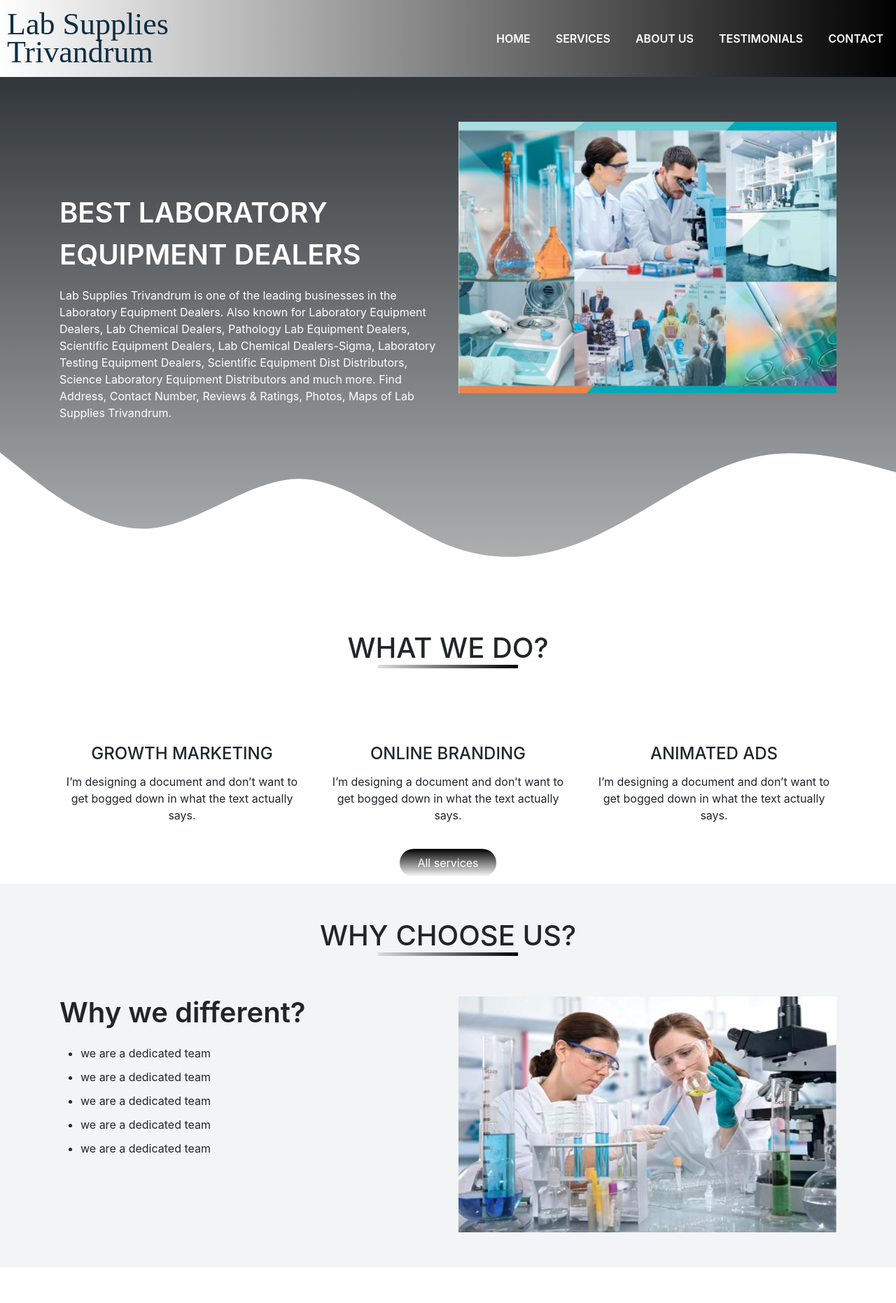
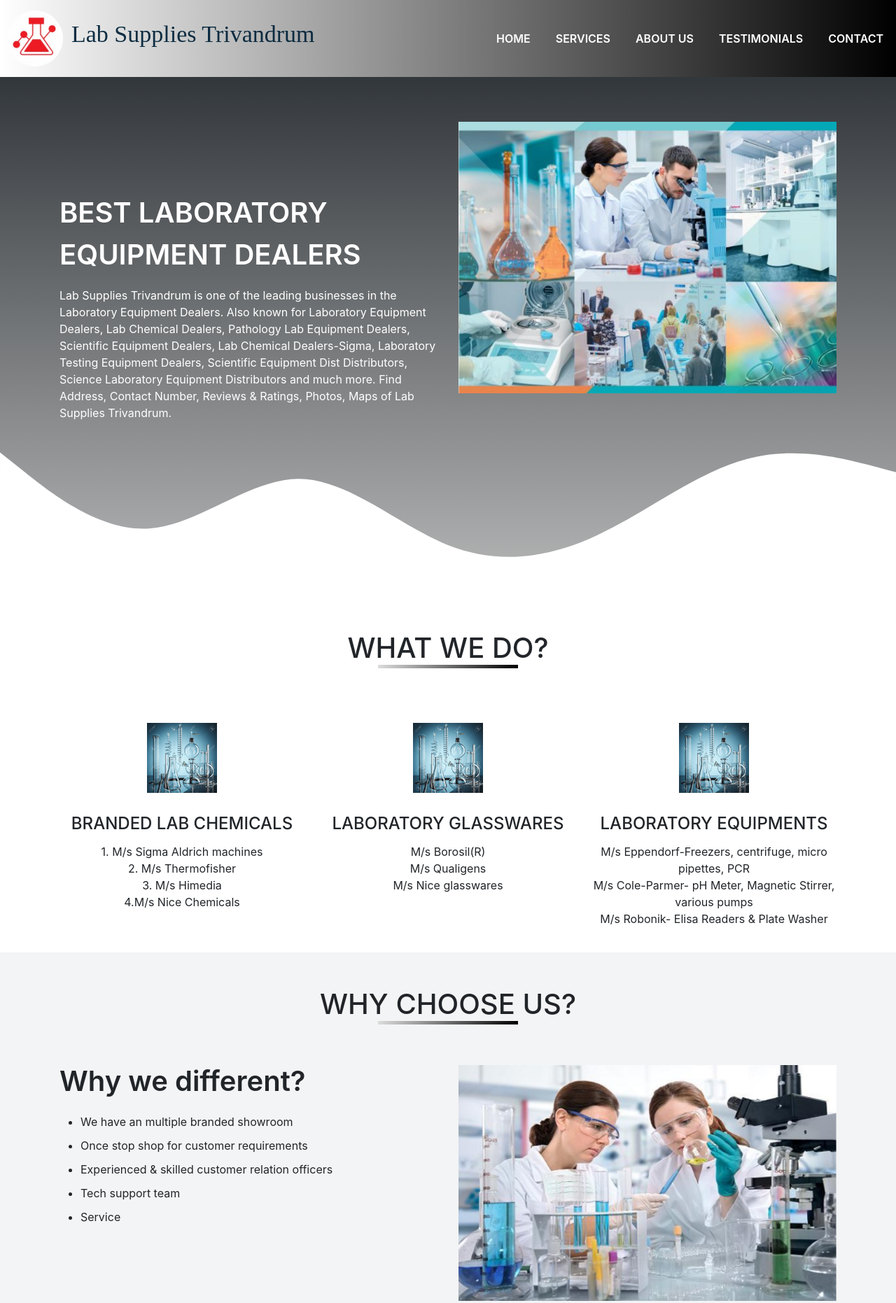
Before and after one commit to Aromal287/Lab-Supplies, a plain HTML site: page index.html in a window 1280 px wide. Shown: the top 1862 px of the page at 70% size. Drawn offline with nearby package versions, Linux system fonts and the light colour scheme; some packages are replaced by stand-ins of ours; a script that the page names is missing.

Commit message:
updated 7

```diff
--- a/index.css
+++ b/index.css
@@ -13,20 +13,38 @@
 }
 .navbar{
     background-image: linear-gradient(-90deg,#000000,#ffff);
+    /* background-color: #fcfdfdf1; */
     padding: 0 !important;
 }
 .navbar-brand img{
     height: 100px;
     padding: 10px;
 }
-.navbar-brand h1 {   color:#03243af3;; font-family: 'Trocchi', serif; font-size: 44px; font-weight: 200; line-height: 40px; margin:10px; }
+.navbar-brand span {   color:#03243af3;
+    font-family: 'Trocchi', serif;
+    font-size: 34px;
+    font-weight: 200;
+    line-height: 40px;
+     margin:11px;
+    margin-left: 2px; }
 
+    @media(max-width:767px){
+        .navbar-brand span {   color:#f8fafcf3;
+            font-family: 'Trocchi', serif;
+            font-size: 33px;
+            font-weight: 200;
+            line-height: 40px;
+             margin:11px;
+            margin-left: 2px; }
+    }
 
 .navbar-nav li{
     padding: 0 10px;
+
 }
 .navbar-nav li a {
     color: #fff !important;
+    /* color: rgb(88, 64, 133) !important; */
     font-weight: 600;
 }
 @media(max-width:767px){
@@ -93,6 +111,9 @@
     margin-left: auto;
     margin-right: auto;
     display: block;
+}
+#services ul li{
+    list-style-type: none;
 }
 #services .btn-danger{
     box-shadow: none;
@@ -265,6 +286,17 @@
 .address{
     margin-left: 50px;
 }
+
+@media(max-width:991px){
+    .address{
+        margin-left: 100px;
+    }
+}
+@media(max-width:767px){
+    .address{
+        margin-left: 100px;
+    }
+}
 hr{
     background-color: rgb(197, 174, 240) ;
 }
--- a/index.html
+++ b/index.html
@@ -3,8 +3,8 @@
 <head>
     <meta charset="UTF-8">
     <meta name="viewport" content="width=device-width, initial-scale=1.0">
-    <title>Lab supplies Trivandrum</title>
-    <link rel="icon" href="img/90055994-glass-chemistry-lab-equipment-3d-rendering.jpg">
+    <title>Lab Supplies Trivandrum</title>
+    <link rel="icon" href="img/circle-cropped.png">
     <link rel="stylesheet" href="index.css">
     <link rel="stylesheet" href="https://cdn.jsdelivr.net/npm/bootstrap@4.5.3/dist/css/bootstrap.min.css" integrity="sha384-TX8t27EcRE3e/ihU7zmQxVncDAy5uIKz4rEkgIXeMed4M0jlfIDPvg6uqKI2xXr2" crossorigin="anonymous">
     <link rel="stylesheet" href="https://stackpath.bootstrapcdn.com/font-awesome/4.7.0/css/font-awesome.min.css">
@@ -13,7 +13,7 @@
 <body>
     <section id="nav-bar">
         <nav class="navbar navbar-expand-lg navbar-light">
-            <a class="navbar-brand" href="#"><h1>Lab Supplies <br>Trivandrum</h1></a>
+            <a class="navbar-brand" href="#"><img src="img/circle-cropped.png" alt="Lab Supplies Trivandrum"><span>Lab Supplies Trivandrum</span> </a>
             <button class="navbar-toggler" type="button" data-toggle="collapse" data-target="#navbarNav" aria-controls="navbarNav" aria-expanded="false" aria-label="Toggle navigation">
               <span class="navbar-toggler-icon"></span>
             </button>
@@ -66,22 +66,37 @@
         <h1 class="title">WHAT WE DO?</h1>
         <div class="row text-center">
           <div class="col-md-4 services">
-            <img src="img/50-incredible-3d-logo-design-examples-for-inspiration-cover.png" alt="" class="service-img">
-            <h4>Growth Marketing</h4>
-            <P>I’m designing a document and don’t want to get bogged down in what the text actually says.</P>
+            <img src="img/90055994-glass-chemistry-lab-equipment-3d-rendering.jpg" alt="" class="service-img">
+            <h4> Branded Lab chemicals </h4>
+            <ul>
+              <li>1. M/s Sigma Aldrich machines</li>
+              <li>2. M/s Thermofisher</li>
+              <li>3. M/s Himedia       </li>
+              <li>4.M/s Nice Chemicals </li>
+            </ul>
           </div>
           <div class="col-md-4 services">
-            <img src="img/50-incredible-3d-logo-design-examples-for-inspiration-cover.png" alt="" class="service-img">
-            <h4>Online branding</h4>
-            <P>I’m designing a document and don’t want to get bogged down in what the text actually says.</P>
+            <img src="img/90055994-glass-chemistry-lab-equipment-3d-rendering.jpg" alt="" class="service-img">
+            <h4>Laboratory Glasswares   </h4>
+            <ul>
+              <li>M/s Borosil(R)   </li>
+              <li>M/s Qualigens </li>
+              <li>M/s Nice glasswares </li>
+
+            </ul>
           </div>
           <div class="col-md-4 services">
-            <img src="img/50-incredible-3d-logo-design-examples-for-inspiration-cover.png" alt="" class="service-img">
-            <h4>Animated ads</h4>
-            <P>I’m designing a document and don’t want to get bogged down in what the text actually says.</P>
+            <img src="img/90055994-glass-chemistry-lab-equipment-3d-rendering.jpg" alt="" class="service-img">
+            <h4> Laboratory Equipments    </h4>
+            <ul>
+              <li>M/s Eppendorf-Freezers, centrifuge, micro pipettes, PCR</li>
+              <li>M/s Cole-Parmer- pH Meter, Magnetic Stirrer, various pumps</li>
+              <li>M/s Robonik- Elisa Readers & Plate Washer </li>
+
+            </ul>
           </div>
         </div>
-        <button type="button" class="btn btn-danger">All services</button>
+        <!-- <button type="button" class="btn btn-danger">All services</button> -->
       </div>
     </section>
 
@@ -94,11 +109,11 @@
           <div class="col-md-6 ">
             <p class="about-title">Why we different?</p>
             <ul>
-              <li>we are a dedicated team</li>
-              <li>we are a dedicated team</li>
-              <li>we are a dedicated team</li>
-              <li>we are a dedicated team</li>
-              <li>we are a dedicated team</li>
+              <li> We have an multiple branded showroom </li>
+              <li>Once stop shop for customer requirements</li>
+              <li>Experienced & skilled customer relation officers</li>
+              <li>Tech support team</li>
+              <li>Service </li>
             </ul>
           </div>
           <div class="col-md-6">
@@ -174,19 +189,18 @@
       <div class="container">
         <div class="row">
           <div class="col-md-4 footer-box">
-            <img src="img/90055994-glass-chemistry-lab-equipment-3d-rendering.jpg" alt="" class="logo-img">
-            <p>I’m designing a document and don’t want to get bogged down in what the text actually says.
-              I’m designing a document and don’t want to get bogged down in what the text actually says</p>
+            <iframe src="https://www.google.com/maps/embed?pb=!1m18!1m12!1m3!1d3946.108177208284!2d76.94781231478272!3d8.488861993896714!2m3!1f0!2f0!3f0!3m2!1i1024!2i768!4f13.1!3m3!1m2!1s0!2zOMKwMjknMTkuOSJOIDc2wrA1NycwMC4wIkU!5e0!3m2!1sen!2sin!4v1607355531595!5m2!1sen!2sin" width="300" height="250" frameborder="0" style="border:0;" allowfullscreen="" color="#ffff" aria-hidden="false" tabindex="0"></iframe>
           </div>
           <div class="col-md-4 footer-box">
             <p><b>CONTACT US</b></p>
             <p><i class="fa fa-map-marker"></i>Vasantham Chambers<br>
                                             <span class="address">Nr. Sreekumar Theatre</span>  <br>
-                                             <span class="address">SS Kovil Road,
-                                             Thampanoor-695001</span> </p>
+                                             <span class="address">SS Kovil Road,</span>
+                                             Thampanoor,<br>
+                                             <span class="address">Trivandrum-695001</span> </p>
             <p><i class="fa fa-phone"></i>9847245887<br>
-                         <span class="address">9847725887</span> </p>
-            <p><i class="fa fa-envelope-o"></i>example@gmail.com</p>
+                         <span class="address">6282334304</span> </p>
+            <p><i class="fa fa-envelope-o"></i>labsuppliesemail@gmail.com</p>
           </div>
           <div class="col-md-4">
             <img src="img/Home page 2.jpg" alt="" class="img-fluid">
```
Also changed, not shown: img/circle-cropped.png (added), img/image.png (added).
